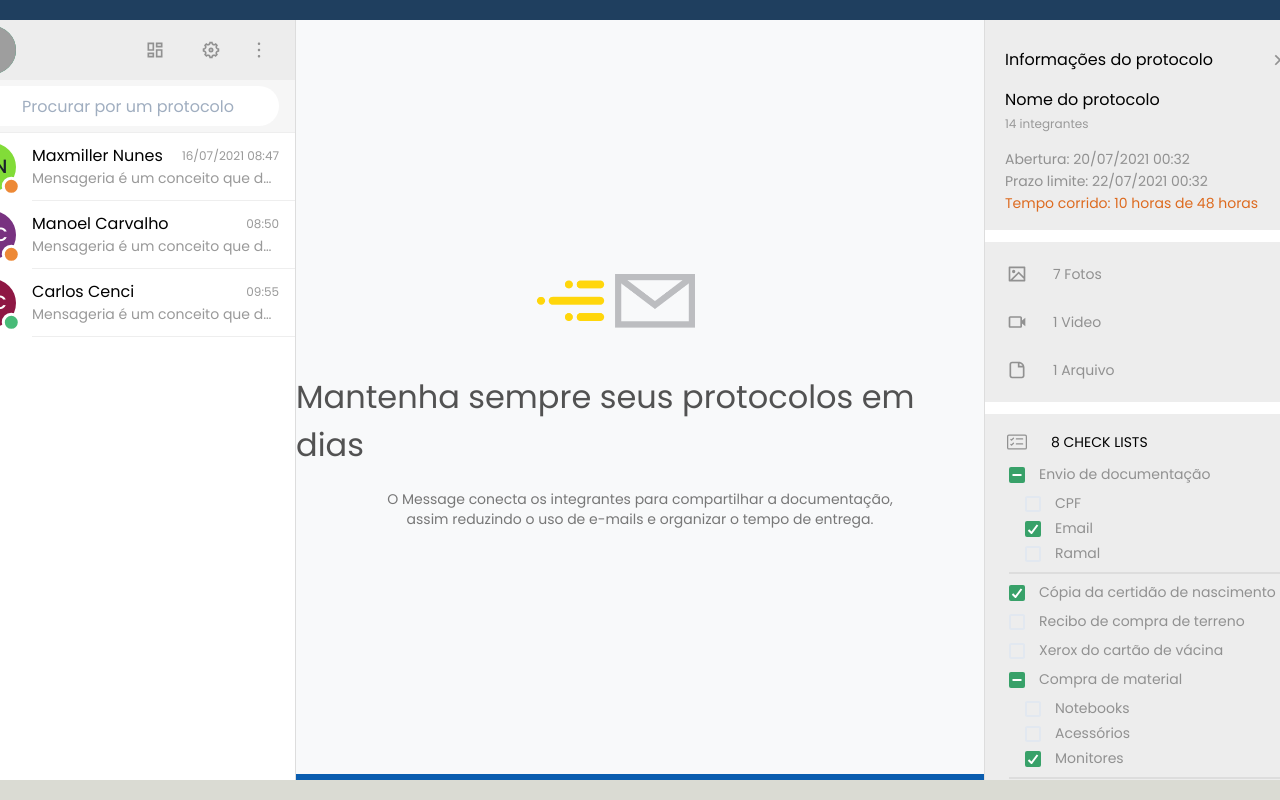
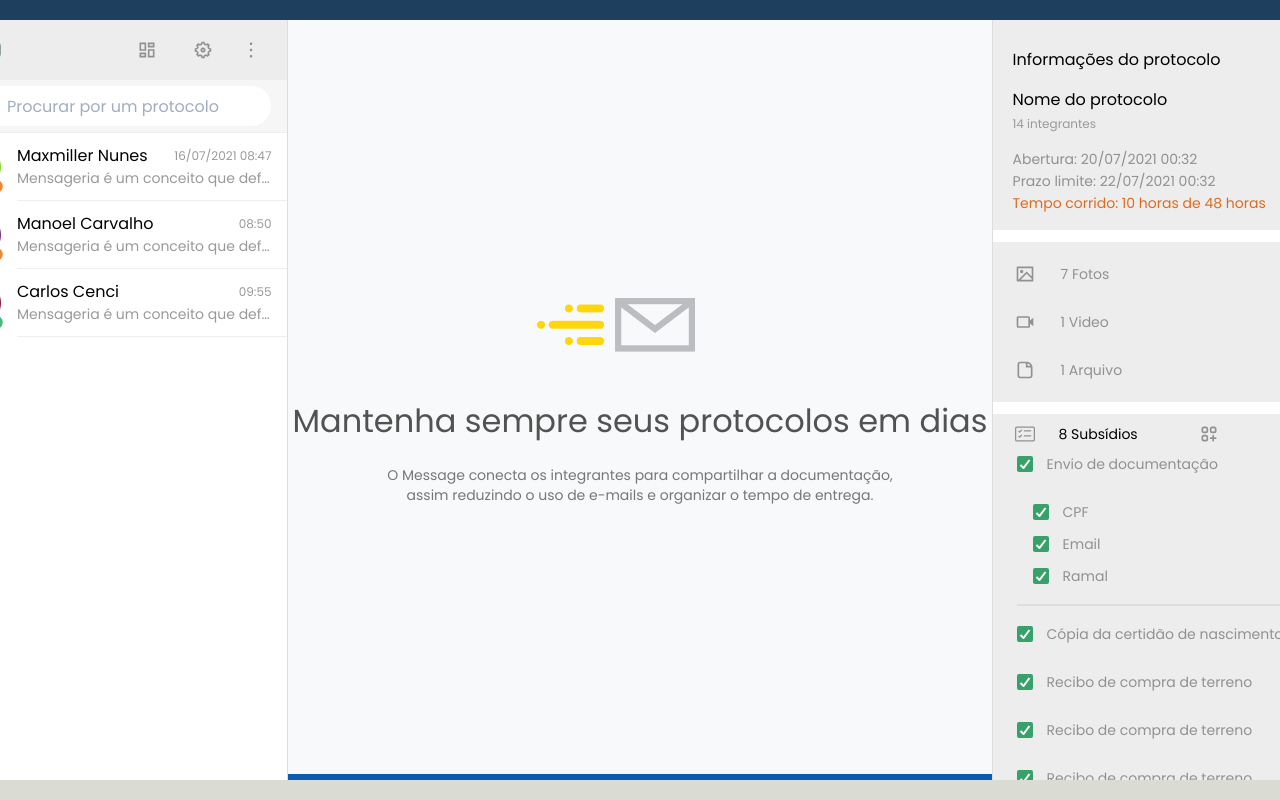
Before and after one commit to Josimar16/Message, a Next.js app in the folder web/: page / in a window 1280 px wide. Shown: the top 800 px of the page. Built offline with nearby package versions, Linux system fonts and the light colour scheme; grey boxes are pictures that could not be loaded.

Commit message:
feat: :sparkles: Criando componente de informação

```diff
--- a/web/src/components/Chat/Information.tsx
+++ b/web/src/components/Chat/Information.tsx
@@ -1,23 +1,18 @@
 import { useState } from 'react';
 import {
-  Box, Flex, Text, Stack, HStack, Checkbox
+  Box, Flex, Text, Stack, HStack
 } from '@chakra-ui/react';
 
-import { RiCloseLine, RiImageLine } from 'react-icons/ri';
+import { RiCloseLine, RiImageLine, RiInformationLine } from 'react-icons/ri';
 import { BiVideo } from 'react-icons/bi';
 import { CgFile } from 'react-icons/cg';
 import { BsCardChecklist } from 'react-icons/bs';
 import { HiOutlineViewGridAdd } from 'react-icons/hi';
 
 import { Icon } from '../Icon';
+import { Checkbox } from '../Checkbox';
 
 export function Information() {
-
-  const [checkedItems, setCheckedItems] = useState<boolean[]>([false, true, false])
-
-  const allChecked = checkedItems.every(Boolean)
-  const isIndeterminate = checkedItems.some(Boolean) && !allChecked
-
   return (
     <Box
       as={Flex}
@@ -79,113 +74,59 @@ export function Information() {
       <Box
         bg="#EDEDED"
         marginTop="0.75rem"
-        paddingTop="0.5rem"
         flex="1"
+        overflowY="auto"
+        css={{
+          '&::-webkit-scrollbar': {
+            width: '0.375rem',
+            height: '0.375rem'
+          },
+          '&::-webkit-scrollbar-thumb': {
+            backgroundColor: 'rgba(0, 0, 0, 0.2)'
+          },
+        }}
       >
-        <HStack justifyContent="space-between" >
+        <HStack
+          justifyContent="space-between"
+          position="fixed"
+          zIndex="2"
+          margin="0"
+          width="18.5%"
+          bg="#EDEDED"
+        >
           <Flex alignItems="center" paddingLeft="0.75rem">
             <Icon icon={BsCardChecklist} />
-            <Text fontSize="0.875rem" color="#000" marginLeft="0.375rem">8 CHECK LISTS</Text>
+            <Text fontSize="0.875rem" color="#000" marginLeft="0.375rem">8 Subsídios</Text>
           </Flex>
           <Icon icon={HiOutlineViewGridAdd} />
         </HStack>
-        <Stack paddingLeft="1.5rem" marginTop="0.5">
-          <Checkbox
-            colorScheme="green"
-            isChecked={allChecked}
-            isIndeterminate={isIndeterminate}
-            onChange={(e) => setCheckedItems([e.target.checked, e.target.checked, e.target.checked])}
-          >
-            <Text fontSize="0.875rem" color="#919191" marginLeft="0.375rem">
-              Envio de documentação
-            </Text>
-          </Checkbox>
-          <Stack spacing={1} paddingLeft="1rem">
-            <Checkbox
-              colorScheme="green"
-              isChecked={checkedItems[0]}
-              onChange={(e) => setCheckedItems([e.target.checked, checkedItems[1], e.target.checked])}
-            >
-              <Text fontSize="0.875rem" color="#919191" marginLeft="0.375rem">
-                CPF
-              </Text>
-            </Checkbox>
-            <Checkbox
-              colorScheme="green"
-              isChecked={checkedItems[1]}
-              onChange={(e) => setCheckedItems([checkedItems[0], e.target.checked, e.target.checked])}
-            >
-              <Text fontSize="0.875rem" color="#919191" marginLeft="0.375rem">
-                Email
-              </Text>
-            </Checkbox>
-            <Checkbox
-              colorScheme="green"
-              isChecked={checkedItems[2]}
-              onChange={(e) => setCheckedItems([e.target.checked, e.target.checked, checkedItems[2]])}
-            >
-              <Text fontSize="0.875rem" color="#919191" marginLeft="0.375rem">
-                Ramal
-              </Text>
-            </Checkbox>
+        <br />
+        <Stack
+          paddingLeft="1.5rem"
+          marginTop="1.5"
+        >
+          <Checkbox name="Envio de documentação" icon={RiInformationLine} />
+          <Stack spacing={-2} paddingLeft="1rem">
+            <Checkbox name="CPF" icon={RiInformationLine} />
+            <Checkbox name="Email" icon={RiInformationLine} />
+            <Checkbox name="Ramal" icon={RiInformationLine} />
           </Stack>
           <Box width="90%" border="1px solid #DDD" />
-          <Checkbox defaultIsChecked colorScheme="green">
-            <Text fontSize="0.875rem" color="#919191" marginLeft="0.375rem">
-              Cópia da certidão de nascimento
-            </Text>
-          </Checkbox>
 
-          <Checkbox colorScheme="green">
-            <Text fontSize="0.875rem" color="#919191" marginLeft="0.375rem">
-              Recibo de compra de terreno
-            </Text>
-          </Checkbox>
+          <Checkbox name="Cópia da certidão de nascimento" icon={RiInformationLine} />
+          <Checkbox name="Recibo de compra de terreno" icon={RiInformationLine} />
+          <Checkbox name="Recibo de compra de terreno" icon={RiInformationLine} />
+          <Checkbox name="Recibo de compra de terreno" icon={RiInformationLine} />
+          <Checkbox name="Xerox do cartão de vácina" icon={RiInformationLine} />
 
-          <Checkbox colorScheme="green">
-            <Text fontSize="0.875rem" color="#919191" marginLeft="0.375rem">
-              Xerox do cartão de vácina
-            </Text>
-          </Checkbox>
+          <Checkbox name="Compra de material" icon={RiInformationLine} />
 
-          <Checkbox
-            colorScheme="green"
-            isChecked={allChecked}
-            isIndeterminate={isIndeterminate}
-            onChange={(e) => setCheckedItems([e.target.checked, e.target.checked, e.target.checked])}
-          >
-            <Text fontSize="0.875rem" color="#919191" marginLeft="0.375rem">
-              Compra de material
-            </Text>
-          </Checkbox>
           <Stack spacing={1} paddingLeft="1rem">
-            <Checkbox
-              colorScheme="green"
-              isChecked={checkedItems[0]}
-              onChange={(e) => setCheckedItems([e.target.checked, checkedItems[1], e.target.checked])}
-            >
-              <Text fontSize="0.875rem" color="#919191" marginLeft="0.375rem">
-                Notebooks
-              </Text>
-            </Checkbox>
-            <Checkbox
-              colorScheme="green"
-              isChecked={checkedItems[0]}
-              onChange={(e) => setCheckedItems([e.target.checked, checkedItems[1], e.target.checked])}
-            >
-              <Text fontSize="0.875rem" color="#919191" marginLeft="0.375rem">
-                Acessórios
-              </Text>
-            </Checkbox>
-            <Checkbox
-              colorScheme="green"
-              isChecked={checkedItems[1]}
-              onChange={(e) => setCheckedItems([checkedItems[0], e.target.checked, e.target.checked])}
-            >
-              <Text fontSize="0.875rem" color="#919191" marginLeft="0.375rem">
-                Monitores
-              </Text>
-            </Checkbox>
+
+            <Checkbox name="Notebooks" icon={RiInformationLine} />
+            <Checkbox name="Acessórios" icon={RiInformationLine} />
+            <Checkbox name="Monitores" icon={RiInformationLine} />
+
           </Stack>
           <Box width="90%" border="1px solid #DDD" />
         </Stack>
```
